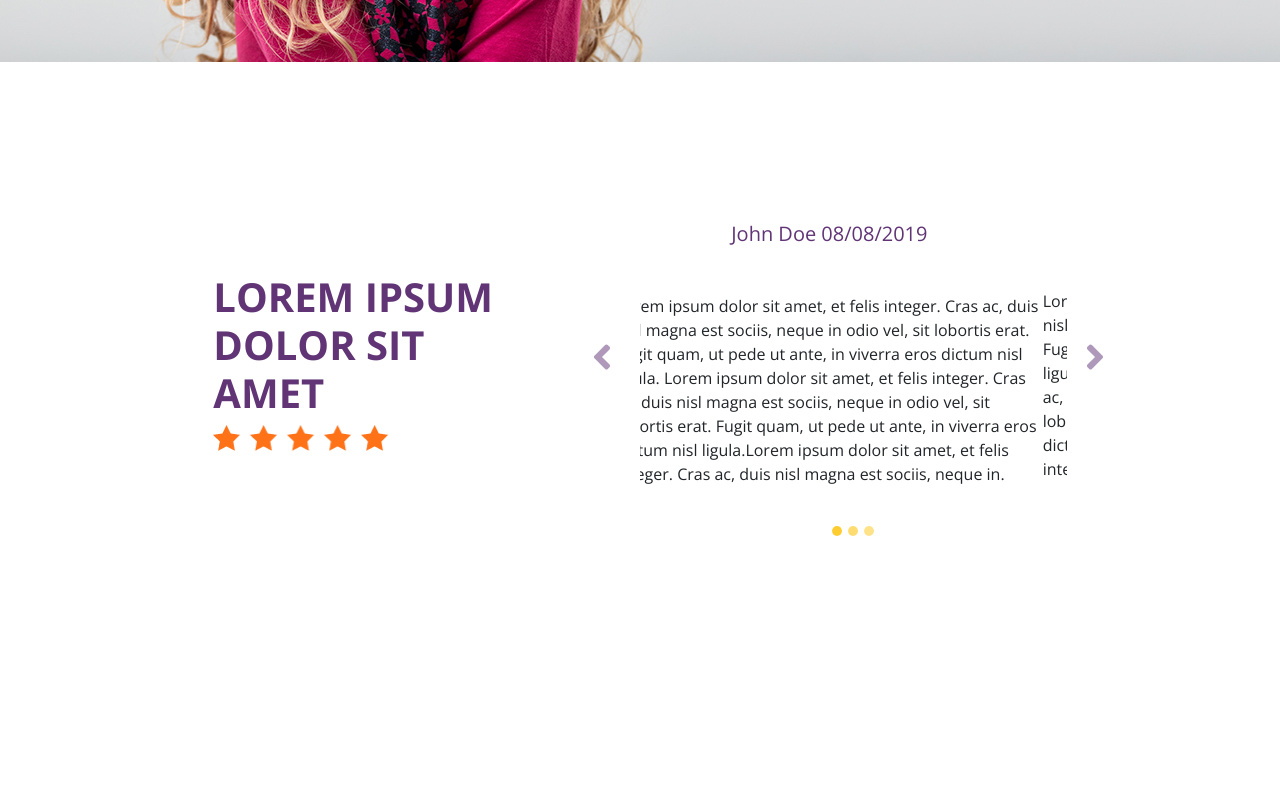
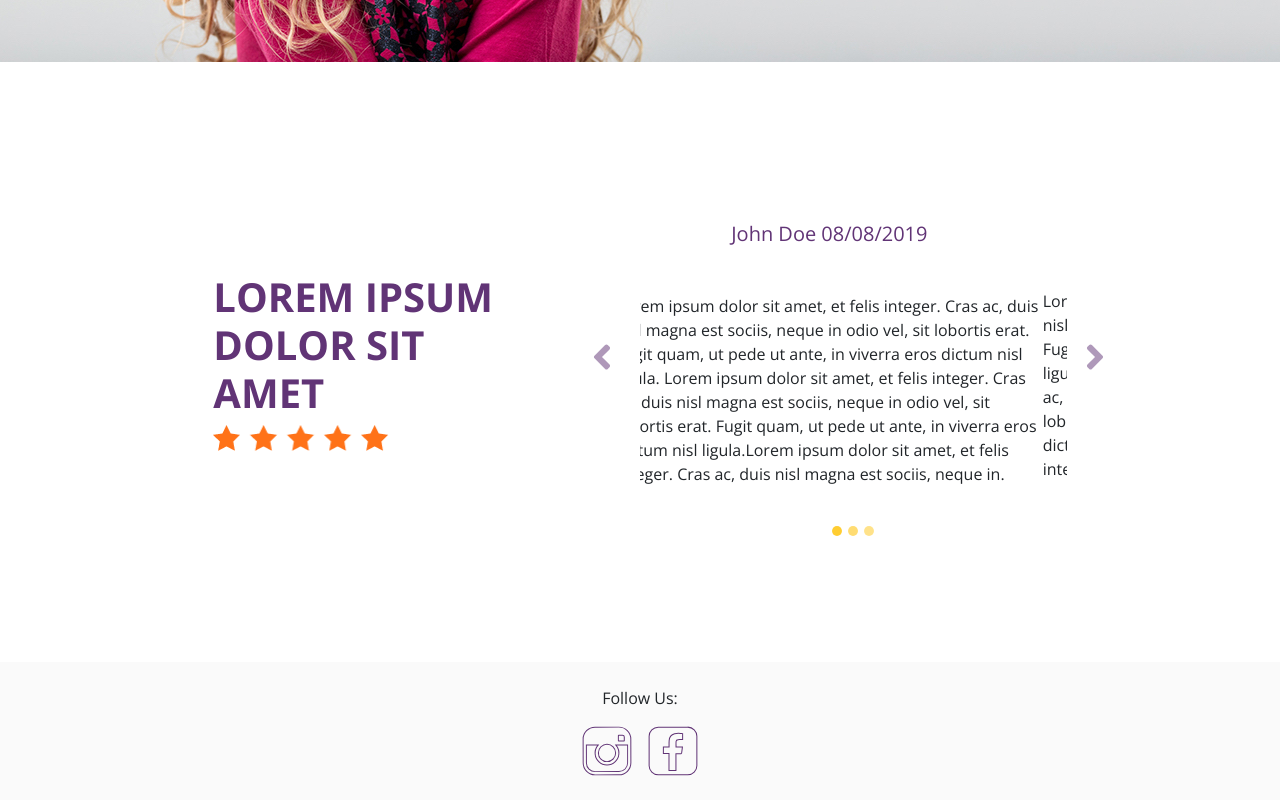
Before and after one commit to awstin17/rg-challenge, a Vue app: page / in a window 1280 px wide. Shown: the part 2667-3467 px from the top of the page. Before the commit the page ends 3329 px from the top, so only its background shows below. Built offline with nearby package versions, Linux system fonts and the light colour scheme; the HTML template or start-up script is replaced by a standard one.

Commit message:
Finished footer component

```diff
--- a/src/App.vue
+++ b/src/App.vue
@@ -6,6 +6,7 @@
     <ThirdSection />
     <FourthSection />
     <FifthSection />
+    <Footer />
   </div>
 </template>
 
@@ -17,6 +18,7 @@ import SecondSection from "./components/Second-Section.vue";
 import ThirdSection from "./components/Third-Section.vue";
 import FourthSection from "./components/Fourth-Section.vue";
 import FifthSection from "./components/Fifth-Section.vue";
+import Footer from "./components/footer.vue";
 
 @Component({
   components: {
@@ -25,7 +27,8 @@ import FifthSection from "./components/Fifth-Section.vue";
     SecondSection,
     ThirdSection,
     FourthSection,
-    FifthSection
+    FifthSection,
+    Footer
   }
 })
 export default class App extends Vue {}
--- /dev/null
+++ b/src/components/footer.vue
@@ -0,0 +1,63 @@
+<template>
+  <div class="container-fluid py-4" style="background-color: #FAFAFA">
+    <div class="row">
+      <div class="col-12">
+        <p class="text-center">Follow Us:</p>
+      </div>
+    </div>
+    <div class="row">
+      <div class="col-4 offset-4 text-center">
+        <a href class="mr-2">
+          <svg
+            style="fill: #613476"
+            id="b6a437d6-3521-44ad-aa1a-e256c427128c"
+            data-name="Layer 1"
+            xmlns="http://www.w3.org/2000/svg"
+            viewBox="0 0 50 50"
+            width="50px"
+          >
+            <title>instagram</title>
+            <path
+              d="M13.14,49.37A12.42,12.42,0,0,1,.68,37L.63,13.15A12.4,12.4,0,0,1,13,.69L36.85.63A12.44,12.44,0,0,1,49.31,13l.07,23.85A12.45,12.45,0,0,1,37,49.32ZM36.89,1.61,13,1.68A11.42,11.42,0,0,0,1.61,13.14L1.67,37A11.43,11.43,0,0,0,13.1,48.39L37,48.33A11.46,11.46,0,0,0,48.39,36.86L48.32,13A11.44,11.44,0,0,0,36.89,1.61ZM13.13,46.12A9.16,9.16,0,0,1,3.94,37L3.88,18.56H17.25l-.74.82a11.4,11.4,0,1,0,17,0l-.74-.82H46.07l0,18.31A9.17,9.17,0,0,1,37,46.06ZM4.88,19.55,4.92,37a8.18,8.18,0,0,0,8.17,8.15L37,45.08a8.18,8.18,0,0,0,8.15-8.2l0-17.33H34.9a12.39,12.39,0,1,1-19.81,0ZM25,36.11A9.13,9.13,0,1,1,34.13,27h0A9.13,9.13,0,0,1,25,36.11Zm0-17.27a8,8,0,0,0-3.23.67A8.14,8.14,0,1,0,33.14,27h0A8.16,8.16,0,0,0,25,18.84ZM42,15.6H36.66a.78.78,0,0,1-.77-.77V9.45a.78.78,0,0,1,.77-.77h3.83A2.31,2.31,0,0,1,42.8,11v3.83A.78.78,0,0,1,42,15.6Zm-5.16-1h4.94V11a1.33,1.33,0,0,0-1.32-1.32H36.87Z"
+            />
+          </svg>
+        </a>
+        <a href class="ml-2">
+          <svg
+            style="fill: #613476"
+            id="72999efa-835b-4741-88fc-8e3296749d22"
+            data-name="Layer 1"
+            xmlns="http://www.w3.org/2000/svg"
+            viewBox="0 0 50 50"
+            width="50px"
+          >
+            <title>facebook</title>
+            <path
+              d="M28.44,45.1l-7.95,0V28.12H14.88V20.5h5.66c0-.1,0-.19,0-.29,0-.58,0-1.16,0-1.74,0-1.31,0-2.66.11-4A7.89,7.89,0,0,1,26.4,7.37,17.07,17.07,0,0,1,32.53,7l1.16.07c.23,0,.46,0,.7.08l.73.09V14.1H33.21l-.82,0c-.72,0-1.46,0-2.17.1-1.09.11-1.59.56-1.67,1.5-.09,1.2-.07,2.39,0,3.65,0,.38,0,.76,0,1.15H35l-.25,1.9c-.21,1.68-.43,3.31-.66,4.95a1.08,1.08,0,0,1-1,.78c-.8,0-1.61,0-2.42,0H28.44Zm-6.95-1,5.95,0V27.15h3.28c.8,0,1.59,0,2.39,0,0,0,0,0,0,0,.23-1.59.43-3.19.64-4.83l.1-.77H27.51V21c0-.55,0-1.09,0-1.63,0-1.29,0-2.5.05-3.75a2.5,2.5,0,0,1,2.56-2.42c.75-.08,1.52-.09,2.26-.1l.81,0h.94v-5l-.47,0L32.47,8a16.09,16.09,0,0,0-5.78.33,6.91,6.91,0,0,0-5,6.22c-.09,1.3-.1,2.64-.11,3.93,0,.58,0,1.17,0,1.75,0,.16,0,.33,0,.51v.76H15.88v5.62h5.62Z"
+            />
+            <path
+              d="M39.76,1.63a8.61,8.61,0,0,1,8.6,8.6V39.76a8.61,8.61,0,0,1-8.6,8.6H10.24a8.61,8.61,0,0,1-8.6-8.6V10.24a8.61,8.61,0,0,1,8.6-8.6H39.76m0-1H10.24A9.61,9.61,0,0,0,.62,10.24V39.76a9.61,9.61,0,0,0,9.61,9.61H39.76a9.61,9.61,0,0,0,9.61-9.61V10.24A9.61,9.61,0,0,0,39.76.62Z"
+            />
+          </svg>
+        </a>
+      </div>
+    </div>
+  </div>
+</template>
+
+<script lang="ts">
+import { Component, Prop, Vue } from "vue-property-decorator";
+
+@Component
+export default class Footer extends Vue {
+  @Prop() private msg!: string;
+}
+</script>
+
+<!-- Add "scoped" attribute to limit CSS to this component only -->
+<style scoped lang="scss">
+#jumbotron {
+  background-image: url("../assets/hero.jpg");
+  background-size: cover;
+}
+</style>
```
